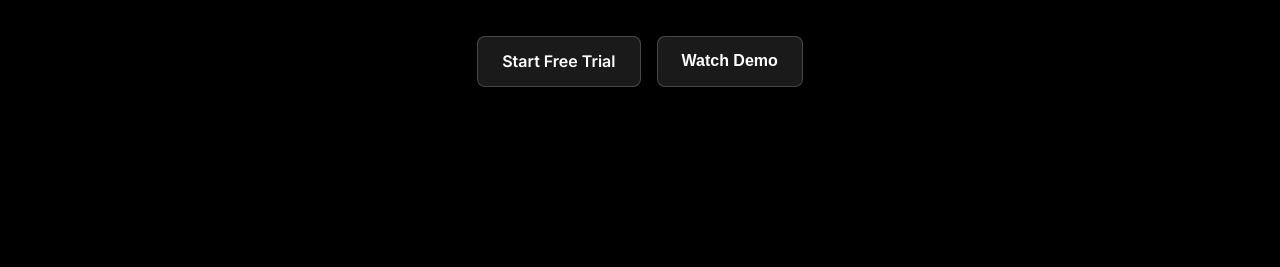
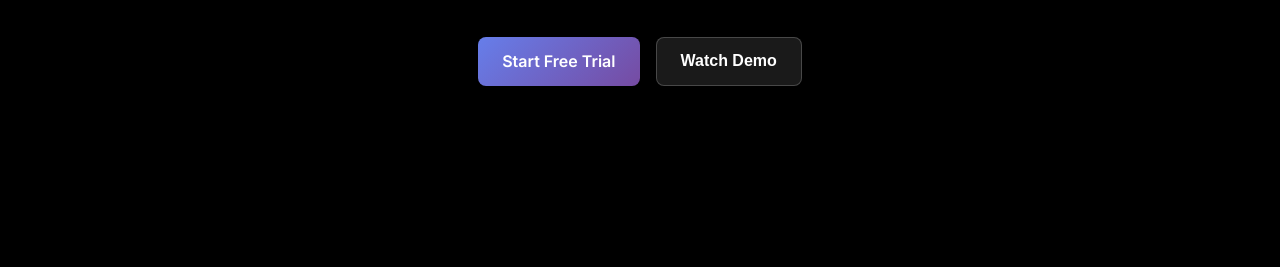
Before and after one commit to sauravyadav2000/creativAI-landingPage, a plain HTML site: page index.html in a window 1280 px wide. Shown: the part 533-800 px from the top of the page. Drawn offline with Linux system fonts and the light colour scheme.

Commit message:
changed button color

```diff
--- a/index.html
+++ b/index.html
@@ -40,7 +40,7 @@
                     in your brand tone. Scale content creation 10x faster with AI that learns your voice.
                 </p>
                 <div class="hero-buttons">
-                    <a href="https://crio-ai.vercel.app/" class="btn btn-secondary" target="_blank" rel="noopener noreferrer">Start Free Trial</a>
+                    <a href="https://crio-ai.vercel.app/" class="btn btn-primary" target="_blank" rel="noopener noreferrer">Start Free Trial</a>
                     <button class="btn btn-secondary">Watch Demo</button>
                 </div>
             </div>
```
